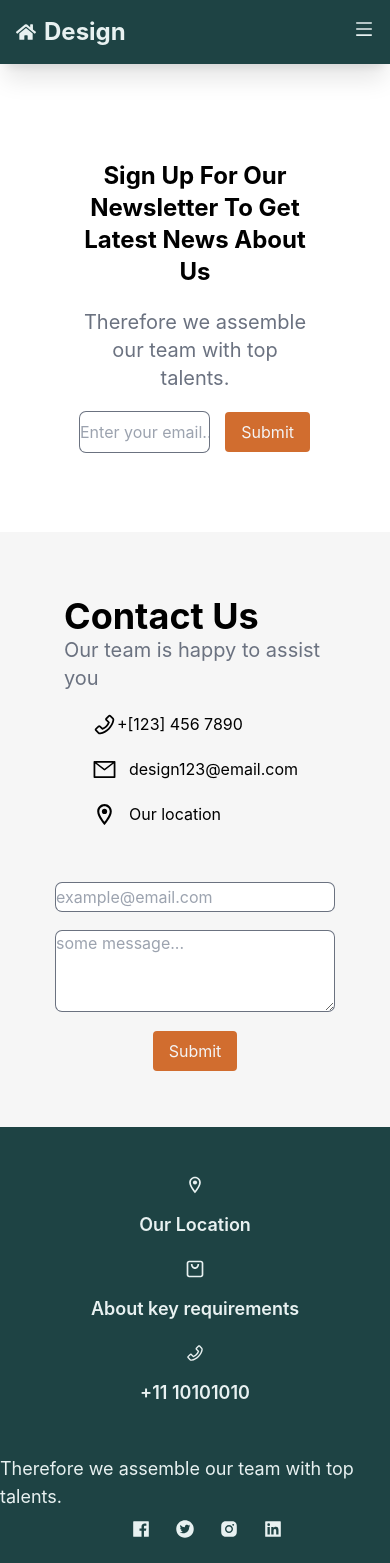
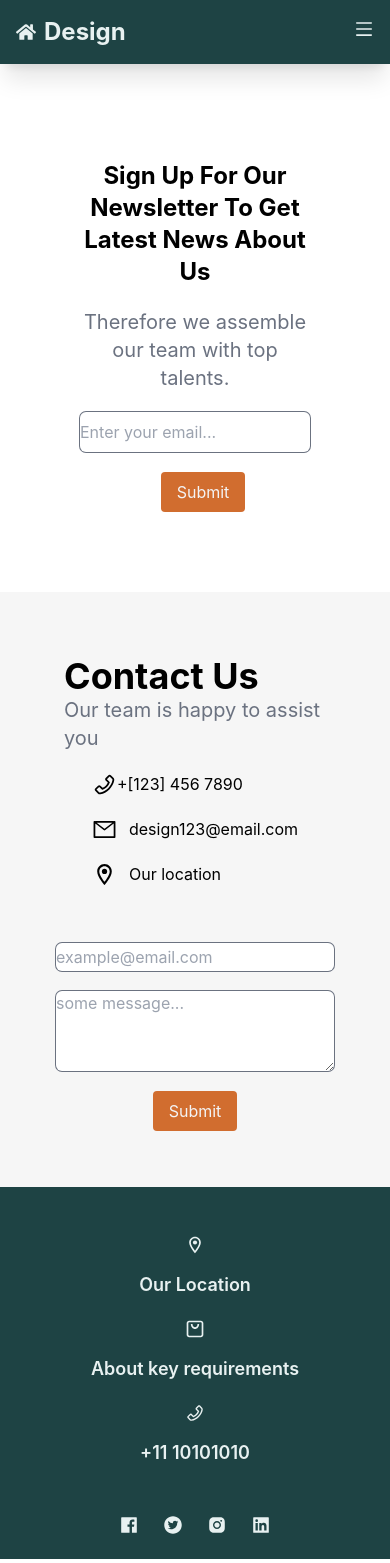
Before and after one commit to Dhruv-Gajjar/design-website, a Next.js app: page /contact in a window 390 px wide. Built offline with nearby package versions, Linux system fonts and the light colour scheme.

Commit message:
updated favicon.ico

```diff
--- a/components/Footer.jsx
+++ b/components/Footer.jsx
@@ -39,10 +39,6 @@ const Footer = () => {
                 </div>
             </div>
             <div className="bg-[#1e4344] text-[#e8f1f1] flex flex-col items-center justify-center space-x-6 pb-6">
-                <p className=" text-lg pb-2">
-                    Therefore we assemble our team with top talents.
-                </p>
-
                 <div className="flex items-center space-x-6">
                     <AiFillFacebook size={20} />
                     <AiFillTwitterCircle size={20} />
--- a/pages/about.jsx
+++ b/pages/about.jsx
@@ -7,7 +7,7 @@ const about = () => {
     <>
       <Head>
         <title>About Us</title>
-        <link rel="icon" href="/favicon.ico" />
+        <link rel="icon" href="/favicon.ico.png" />
       </Head>
 
       <div className="pt-20 w-full h-auto">
--- a/pages/contact.jsx
+++ b/pages/contact.jsx
@@ -7,7 +7,7 @@ const contact = () => {
     <>
       <Head>
         <title>Contact Us</title>
-        <link rel="icon" href="/favicon.ico" />
+        <link rel="icon" href="/favicon.ico.png" />
       </Head>
 
       <div className="w-full h-full pt-20 text-center">
@@ -21,11 +21,11 @@ const contact = () => {
           </p>
 
           <div className="w-full h-full">
-            <form className="flex items-center justify-center space-x-4">
+            <form className="inline-block space-y-5 md:space-y-0 md:flex items-center justify-center space-x-4">
               <input
                 type="text"
                 placeholder="Enter your email..."
-                className="w-[60%] h-10 ring-1 ring-gray-500 rounded-md"
+                className="w-full md:w-[60%] h-10 ring-1 ring-gray-500 rounded-md"
               />
               <button
                 type="submit"
--- a/pages/index.js
+++ b/pages/index.js
@@ -8,7 +8,7 @@ export default function Home() {
     <>
       <Head>
         <title>Design | Homepage </title>
-        <link rel="icon" href="/favicon.ico" />
+        <link rel="icon" href="/favicon.ico.png" />
       </Head>
 
       <div className="w-full h-[80vh] relative text-[#e8f1f1]">
--- a/pages/services.jsx
+++ b/pages/services.jsx
@@ -5,7 +5,7 @@ const services = () => {
     <>
       <Head>
         <title>Services</title>
-        <link rel="icon" href="/favicon.ico" />
+        <link rel="icon" href="/favicon.ico.png" />
       </Head>
 
       <div className="pt-20">
```
